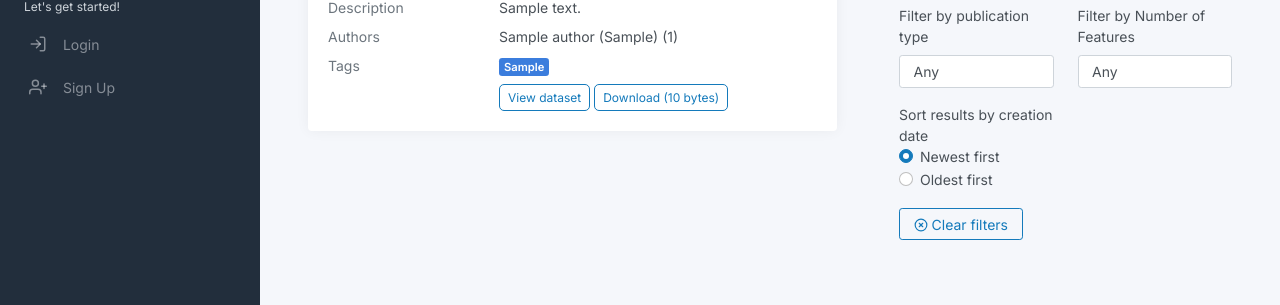
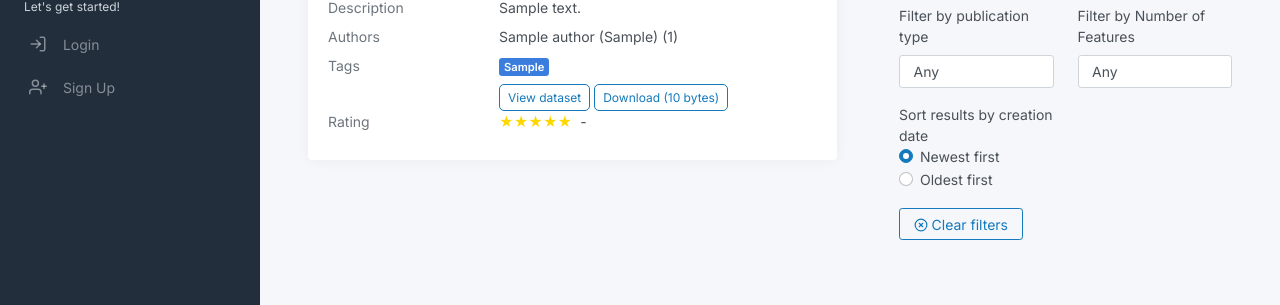
Before and after one commit to EGC-Gazpacho/gazpacho-hub, a Flask app: page /explore in a window 1280 px wide. Shown: the part 294-599 px from the top of the page. Run offline with Flask 3, Linux system fonts and the light colour scheme; tables that the repository leaves empty hold one stand-in row (values such as "Sample post"); parts of the project's set-up code (start-up, migrations or seed data) failed here and were passed over; some libraries are stand-ins or nearby versions.

Commit message:
feat: scripts.js

```diff
--- a/app/modules/dataset/templates/dataset/list_datasets.html
+++ b/app/modules/dataset/templates/dataset/list_datasets.html
@@ -18,7 +18,7 @@
                             <th>Description</th>
                             <th>Publication type</th>
                             <th>Dataset DOI</th>
-                            <th>Rate Dataset</th>
+                            <th>Dataset Rating</th>
                             <th>Options</th>
                         </tr>
                         </thead>
--- a/app/modules/explore/assets/scripts.js
+++ b/app/modules/explore/assets/scripts.js
@@ -129,6 +129,18 @@ function send_query() {
 
                                     </div>
 
+                                                                        <div class="row mb-2">
+                                        <div class="col-md-4 col-12">
+                                            <span class="text-secondary">Rating</span>
+                                        </div>
+                                        <div class="col-md-8 col-12 d-flex align-items-center">
+                                            <div id="star-rating-${dataset.id}" class="stars" style="color: gold;">
+                                                ${'<span data-value="1">★</span>'.repeat(5)} <!-- Estrellas para interacción -->
+                                            </div>
+                                                <span id="average-rating-${dataset.id}" class="ms-2">-</span> <!-- Valor inicial vacío -->
+                                        </div>
+                                    </div>
+
                                 </div>
                             </div>
                         `;
@@ -221,6 +233,26 @@ function clearFilters() {
     queryInput.dispatchEvent(new Event('input', {bubbles: true}));
 }
 
+function avgRateUpdate(datasetId) {
+    fetch(`/datasets/${datasetId}/average-rating`)
+        .then(response => response.json())
+        .then(data => {
+            const ratingValue = data.average_rating.toFixed(1);
+            document.getElementById('average-rating-' + datasetId).innerText = ratingValue;
+            // Resaltar el número correcto de estrellas en amarillo
+            const ratingStar = document.getElementById('star-rating-' + datasetId);
+            showRate(ratingStar, Math.round(data.average_rating));
+        })
+        .catch(error => console.error('Error fetching average rating:', error));
+}
+
+function showRate(container, rating) {
+    container.querySelectorAll('span').forEach(star => {
+        const starRate = star.getAttribute('data-value');
+        star.style.color = starRate <= rating ? '#FFD700' : '#ddd'; // Estrellas doradas según el rating
+    });
+}
+
 document.addEventListener('DOMContentLoaded', () => {
 
     //let queryInput = document.querySelector('#query');
```
